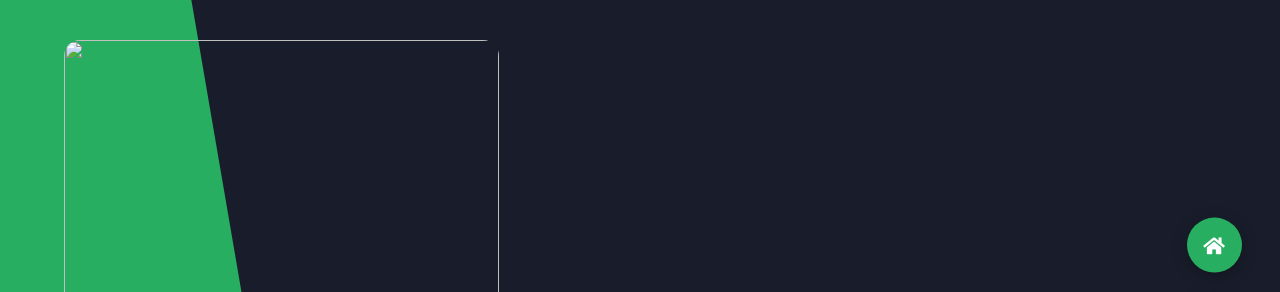
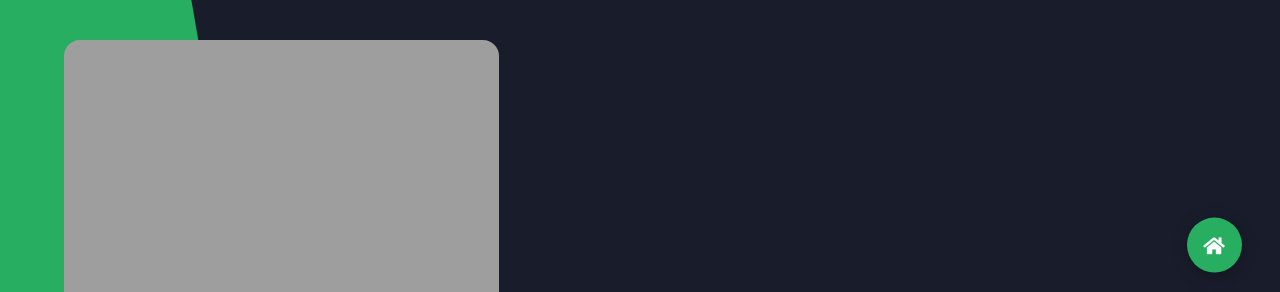
Before and after one commit to riskiilyas/quiz1, a plain HTML site: page index.html in a window 1280 px wide. Shown: the top 292 px of the page. Drawn offline with Linux system fonts and the light colour scheme; the site is published under a folder, as on GitHub Pages, so addresses that start at the root find nothing.

Commit message:
Update index.html

```diff
--- a/index.html
+++ b/index.html
@@ -18,7 +18,7 @@
         <div class="left-header">
             <div class="h-shape"></div>
             <div class="image">
-                <img src="/assets/bgg.jpg" alt="">
+                <img src="assets/bgg.jpg" alt="">
             </div>
         </div>
         <div class="right-header">
```
